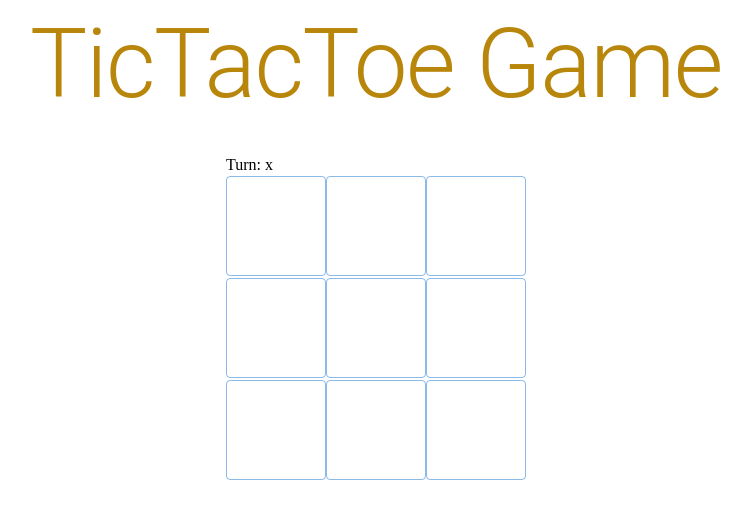
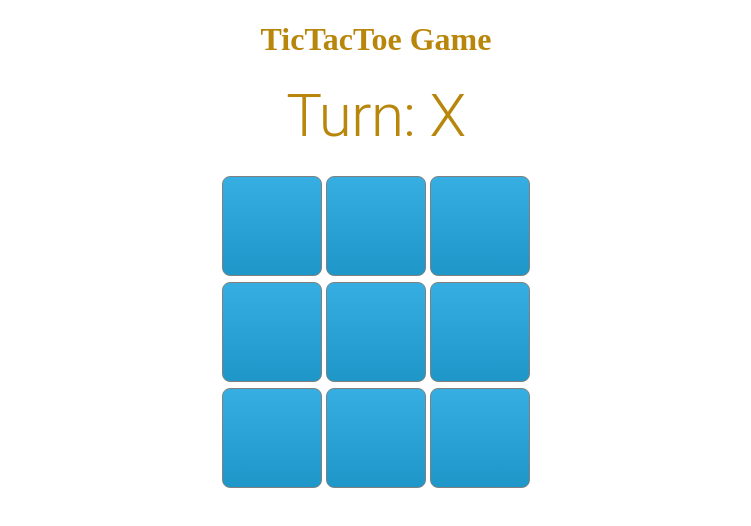
Before and after one commit to mr-mohammadreza/tic-toc-toe-react, a React (Create React App) app: page / in a window 1280 px wide. Shown: the top 526 px of the page, without its empty margins (264-1015 px from the left). Built offline with nearby package versions, Linux system fonts and the light colour scheme.

Commit message:
fix the rull of the game and add some css to cells

```diff
--- a/src/App.jsx
+++ b/src/App.jsx
@@ -6,8 +6,8 @@ const App = () => {
 
     return (
         <div >
-          {/* <h1>TicTacToe Game</h1> */}
-          <Typography className ="gg"variant="h1" component="div" gutterBottom>TicTacToe Game</Typography>
+          <h1 className ="pwinner">TicTacToe Game</h1>
+          {/* <Typography className ="gg"variant="h1" component="div" gutterBottom>TicTacToe Game</Typography> */}
            <TicTacToe />
         </div>
     );
--- a/src/TicTacToe.css
+++ b/src/TicTacToe.css
@@ -5,13 +5,89 @@
 	justify-content: center;
 }
 
+.pwinner{
+	text-align: center;
+	color: darkgoldenrod;
+
+}
 table button {
 	border: 1px solid grey;
 	width: 100px;
 	height: 100px;
+
+	 background-image: linear-gradient(-180deg, #37AEE2 0%, #1E96C8 100%);
+	border-radius: .5rem;
+	box-sizing: border-box;
+	color: #FFFFFF;
+	font-size: 45px;
+	text-decoration: none;
+	cursor: pointer;
+	user-select: none;
+	-webkit-user-select: none;
+	touch-action: manipulation;
 }
 
-.gg{
-	text-align: center;
-	color: darkgoldenrod;
+@media only screen and (max-width: 340px){
+
+	table button {
+		border: 1px solid grey;
+		width: 60px;
+		height: 60px;
+		font-size: 20px;
+	}
 }
+
+@media only screen and (max-width: 230px){
+
+	table button {
+		border: 1px solid grey;
+		width: 30px;
+		height: 30px;
+		font-size: 15px;
+	}
+	table td {
+		width: 20px;
+		height: 20px;
+	}
+
+	.pwinner{
+		text-align: center;
+		color: darkgoldenrod;
+		font-size: 15px;
+
+
+	}
+}
+
+
+
+
+
+
+/* button code for cells */
+
+.button-43 {
+	background-image: linear-gradient(-180deg, #37AEE2 0%, #1E96C8 100%);
+	border-radius: .5rem;
+	box-sizing: border-box;
+	color: #FFFFFF;
+	display: flex;
+	font-size: 16px;
+	justify-content: center;
+	padding: 1rem 1.75rem;
+	text-decoration: none;
+	width: 100%;
+	border: 0;
+	cursor: pointer;
+	user-select: none;
+	-webkit-user-select: none;
+	touch-action: manipulation;
+  }
+
+  table button:hover {
+	background-image: linear-gradient(-180deg, #1D95C9 0%, #17759C 100%);
+  }
+
+
+
+  /* +++++++++++++++++++++++++++++++++++++++++++++++++++++++++++++++++++++ */
--- a/src/TicTacToe.js
+++ b/src/TicTacToe.js
@@ -5,7 +5,7 @@ import Typography from '@mui/material/Typography';
 
 
 const TicTacToe = () => {
-	const [turn, setTurn] = useState('x');
+	const [turn, setTurn] = useState('X');
 	const [cells, setCells] = useState(Array(9).fill(''));
 	const [winner, setWinner] = useState();
 
@@ -41,13 +41,19 @@ const TicTacToe = () => {
 					squares[pattern[1]] === squares[pattern[2]]
 				) {
 
-					if (winner === 'x' || winner === 'o') {
+					if (winner === 'X' || winner === 'O') {
 						lock();
 					} else {
 						setWinner(squares[pattern[0]]);
 					}
 
-				}
+				}else if (squares[0] !='' && squares[1] !='' &&
+				squares[2] !='' && squares[3] !='' &&
+				squares[4] !='' && squares[5] !='' &&
+				squares[6] !='' && squares[7] !='' &&
+				squares[8] !=''  ) {
+							setWinner("No one ");
+					}
 
 			});
 		}
@@ -70,23 +76,16 @@ const TicTacToe = () => {
 
 		let squares = [...cells];
 
-		if (turn === 'x') {
-			squares[num] = 'x';
-			setTurn('o');
+		if (turn === 'X') {
+			squares[num] = 'X';
+			setTurn('O');
 		} else {
-			squares[num] = 'o';
-			setTurn('x');
+			squares[num] = 'O';
+			setTurn('X');
 		}
 
 		checkForWinner(squares);
 		setCells(squares);
-		if (squares[0] !='' && squares[1] !='' &&
-		squares[2] !='' && squares[3] !='' &&
-		squares[4] !='' && squares[5] !='' &&
-		squares[6] !='' && squares[7] !='' &&
-		squares[8] !=''  ) {
-					setWinner("No one ");
-			}
 
 	};
 
@@ -97,35 +96,36 @@ const TicTacToe = () => {
 	};
 
 	const Cell = ({ num }) => {
-		return <Button variant="outlined" onClick={() => handleClick(num)}>{cells[num]}</Button>;
+		return <button className = "aa" onClick={() => handleClick(num)}>{cells[num]}</button>;
 	};
 
-	// Cell.style.onClick = ;
+
 	return (
 		<div className='container'>
-			<table className=' notfinishgame' id='finishgame'>
-				Turn: {turn}
+			<Typography className ="pwinner"variant="h2" component="div" gutterBottom>Turn: {turn}</Typography>
+			<table id='finishgame'>
+
 				<tbody>
-					<tr>
-						<Cell num={0} />
-						<Cell num={1} />
-						<Cell num={2} />
+					<tr className='kk'>
+						<td><Cell num={0} /></td>
+						<td><Cell num={1} /></td>
+						<td><Cell num={2} /></td>
 					</tr>
-					<tr>
-						<Cell num={3} />
-						<Cell num={4} />
-						<Cell num={5} />
+					<tr className='kk'>
+					<td><Cell num={3} /></td>
+					<td><Cell num={4} /></td>
+					<td><Cell num={5} /></td>
 					</tr>
-					<tr>
-						<Cell num={6} />
-						<Cell num={7} />
-						<Cell num={8} />
+					<tr className='kk'>
+					<td><Cell num={6} /></td>
+					<td><Cell num={7} /></td>
+					<td><Cell num={8} /></td>
 					</tr>
 				</tbody>
 			</table>
 			{winner && (
 				<>
-					<Typography className ="gg"variant="h5" component="div" gutterBottom>{winner} is the winner!</Typography>
+					<Typography className ="pwinner"variant="h5" component="div" gutterBottom>{winner} is the winner!</Typography>
 					<Button onClick={() => handleRestart()} variant="contained" color="warning">Play Again</Button>
 
 				</>
```
